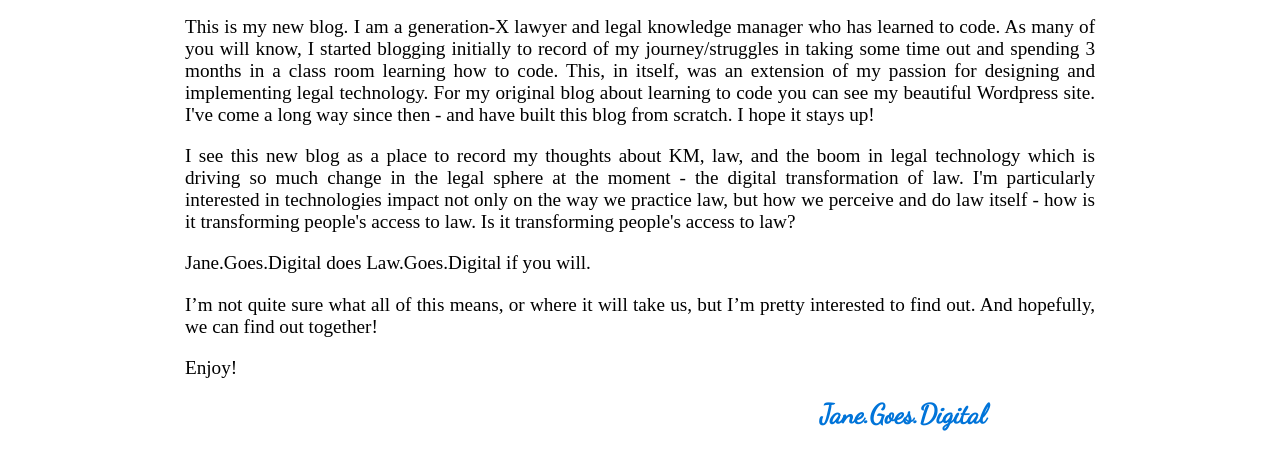
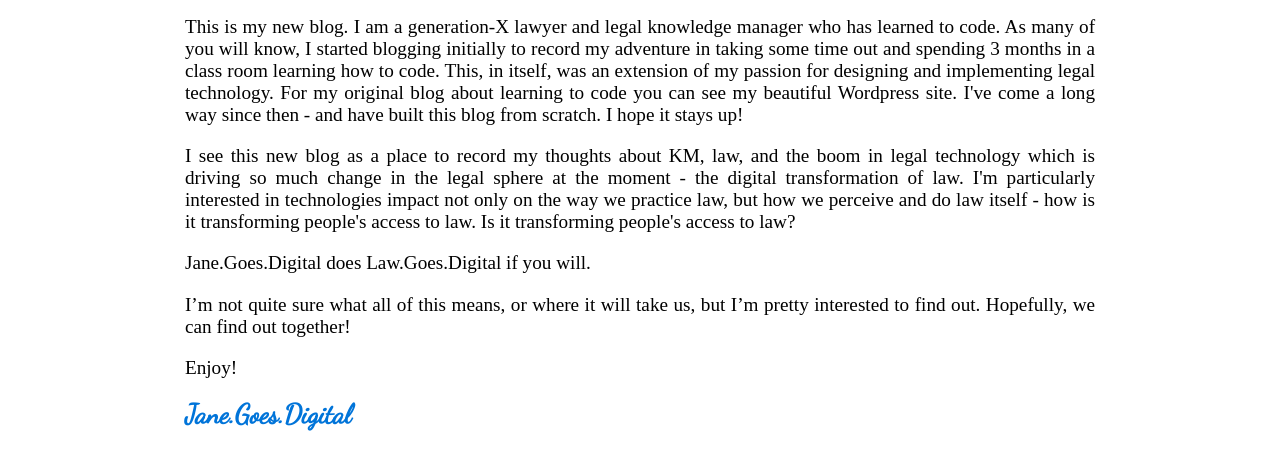
Before and after one commit to janegoesdigital/jane_goes_digital_static, a plain HTML site: page home.html in a window 1280 px wide. Shown: the part 290-745 px from the top of the page. Drawn offline with Linux system fonts and the light colour scheme.

Commit message:
Tidied up some text. Aligned signature left

```diff
--- a/home.html
+++ b/home.html
@@ -30,13 +30,13 @@
 	<h1>Jane.Goes.Digital</h1>
 
 	<div class="home_page">
-		<p> This is my new blog. I am a generation-X lawyer and legal knowledge manager who has learned to code.  As many of you will know, I started blogging initially to record of my journey/struggles in taking some time out and spending 3 months in a class room learning how to code.  This, in itself, was an extension of my passion for designing and implementing legal technology.  For my original blog about learning to code you can see my beautiful Wordpress site. I've come a long way since then - and have built this blog from scratch.  I hope it stays up! </p>
+		<p> This is my new blog. I am a generation-X lawyer and legal knowledge manager who has learned to code.  As many of you will know, I started blogging initially to record my adventure in taking some time out and spending 3 months in a class room learning how to code.  This, in itself, was an extension of my passion for designing and implementing legal technology.  For my original blog about learning to code you can see my beautiful Wordpress site. I've come a long way since then - and have built this blog from scratch.  I hope it stays up! </p>
 
 		<p>I see this new blog as a place to record my thoughts about KM, law, and the boom in legal technology which is driving so much change in the legal sphere at the moment - the digital transformation of law.  I'm particularly interested in technologies impact not only on the way we practice law, but how we perceive and do law itself - how is it transforming people's access to law.  Is it transforming people's access to law? </p>
 
 		<p>Jane.Goes.Digital does Law.Goes.Digital if you will.</p>
 
-		<p>I’m not quite sure what all of this means, or where it will take us, but I’m pretty interested to find out.  And hopefully, we can find out together!</p>
+		<p>I’m not quite sure what all of this means, or where it will take us, but I’m pretty interested to find out.   Hopefully, we can find out together!</p>
 		<p>Enjoy!</p>
 		<p class="signature">Jane.Goes.Digital</p>
 	</div>
--- a/style.css
+++ b/style.css
@@ -135,7 +135,7 @@ p {
 	margin-top: 0.2em;
 	margin-left: 0;
 	margin-right:0;
-	text-align: right;
+	text-align: left;
 	padding-right: 4em;
 	/*width: 80%;*/
 }
```
